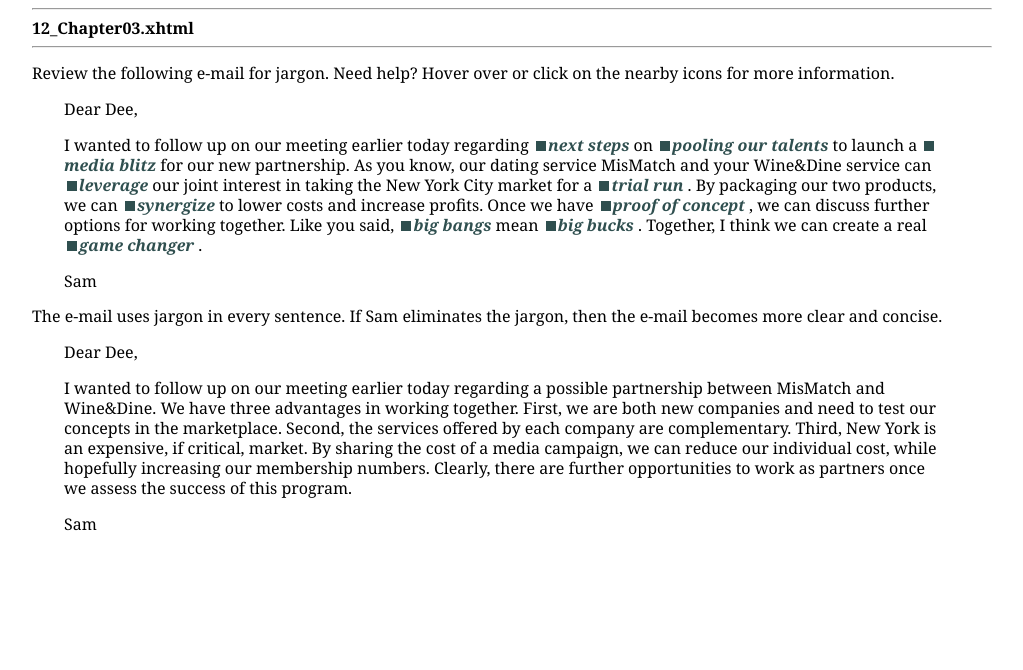
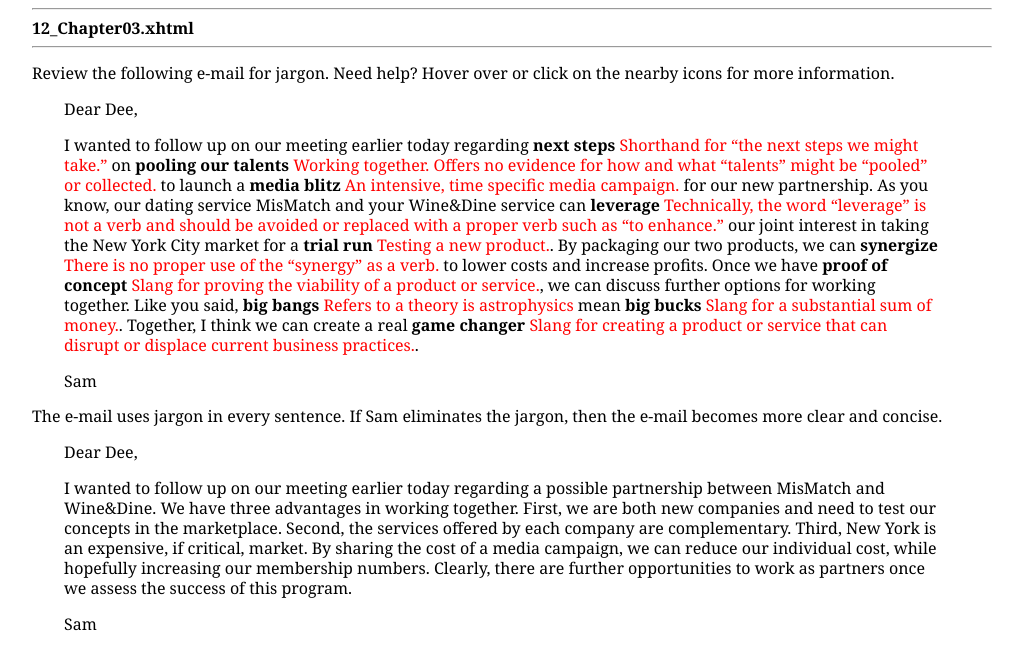
Before and after one commit to airgead73/bus123, a website: page public/index.html in a window 1280 px wide. Shown: the whole page, without its empty margins (128-1151 px from the left). Drawn offline with Linux system fonts and the light colour scheme.

Commit message:
change class to tt

```diff
--- a/epub/OEBPS/Styles/stylesheet.css
+++ b/epub/OEBPS/Styles/stylesheet.css
@@ -2374,55 +2374,11 @@
 
 **************************************/
 
-span.tooltip-bold {
-  font-style: italic;
+span.tt-bold {
   font-weight: bold;
-  color: darkslategray;
-  position: relative;
-}
-
-span[id^='tooltip-content'][aria-hidden='true'] {
-  display: none;
-}
-
-span[id^='tooltip-content'][aria-hidden='false'] {
-  display: block;
-  position: absolute;
-  left: -150px;
-  font-style: normal;
+}
+
+span[role="tooltip"] {
   font-weight: normal;
-  background-color: darkslategray;
-  color: white;
-  padding: 8px 12px;
-  width: 300px;
-  text-align: center;
-  border-radius: 8px;
-  z-index: 4600;
-}
-
-span[id^='tooltip-content'][aria-hidden='false']::after {
-  content: "";
-  position: absolute;
-  top: 100%;
-  left: 50%;
-  margin-left: -5px;
-  border-width: 5px;
-  border-style: solid;
-  border-color: darkslategray transparent transparent transparent;
-  z-index: 4600;
-}
-
-
-span[aria-describedby]::before {
-  content: '';
-  display: inline-block;
-  width: 10px;
-  height: 10px;
-  background-color:darkslategray;
-  margin-left: 3px;
-  margin-right: 2px;
-}
-
-span[aria-describedby]:hover {
-  cursor: pointer;
-}
+  color: red;
+}
--- a/public/css/tooltip.css
+++ b/public/css/tooltip.css
@@ -1,52 +1,8 @@
-span.tooltip-bold {
-  font-style: italic;
+span.tt-bold {
   font-weight: bold;
-  color: darkslategray;
-  position: relative;
 }
 
-span[id^='tooltip-content'][aria-hidden='true'] {
-  display: none;
+span[role="tooltip"] {
+  font-weight: normal;
+  color: red;
 }
-
-span[id^='tooltip-content'][aria-hidden='false'] {
-  display: block;
-  position: absolute;
-  left: -150px;
-  font-style: normal;
-  font-weight: normal;
-  background-color: darkslategray;
-  color: white;
-  padding: 8px 12px;
-  width: 300px;
-  text-align: center;
-  border-radius: 8px;
-  z-index: 4600;
-}
-
-span[id^='tooltip-content'][aria-hidden='false']::after {
-  content: "";
-  position: absolute;
-  top: 100%;
-  left: 50%;
-  margin-left: -5px;
-  border-width: 5px;
-  border-style: solid;
-  border-color: darkslategray transparent transparent transparent;
-  z-index: 4600;
-}
-
-
-span[aria-describedby]::before {
-  content: '';
-  display: inline-block;
-  width: 10px;
-  height: 10px;
-  background-color:darkslategray;
-  margin-left: 3px;
-  margin-right: 2px;
-}
-
-span[aria-describedby]:hover {
-  cursor: pointer;
-}
--- a/public/index.html
+++ b/public/index.html
@@ -22,51 +22,51 @@
       more information.</p>
     <p class="blockquote">Dear Dee,</p>
     <p class="blockquote">I wanted to follow up on our meeting earlier today regarding
-      <span id="tooltip3-1" class="tooltip-bold" title="Shorthand for &#8220;the next steps we might take.&#8221;">
-        <span class="tooltip-icon" data-tooltip="trigger">next steps</span>
+      <span id="tooltip3-1" class="tt-bold" title="Shorthand for &#8220;the next steps we might take.&#8221;">
+        <span class="tt-icon" data-tooltip="trigger">next steps</span>
       </span>
       on
-      <span id="tooltip3-2" class="tooltip-bold"
+      <span id="tooltip3-2" class="tt-bold"
         title="Working together. Offers no evidence for how and what &#8220;talents&#8221; might be &#8220;pooled&#8221; or collected.">
-        <span class="tooltip-icon" data-tooltip="trigger">pooling our talents</span>
+        <span class="tt-icon" data-tooltip="trigger">pooling our talents</span>
       </span>
       to launch a
-      <span id="tooltip3-3" class="tooltip-bold" title="An intensive, time specific media campaign.">
-        <span class="tooltip-icon" data-tooltip="trigger">media blitz</span>
+      <span id="tooltip3-3" class="tt-bold" title="An intensive, time specific media campaign.">
+        <span class="tt-icon" data-tooltip="trigger">media blitz</span>
       </span>
       for our new partnership. As you know, our dating service MisMatch and your Wine&amp;Dine
       service can
-      <span id="tooltip3-4" class="tooltip-bold"
+      <span id="tooltip3-4" class="tt-bold"
         title="Technically, the word &#8220;leverage&#8221; is not a verb and should be avoided or replaced with a proper verb such as &#8220;to enhance.&#8221;">
-        <span class="tooltip-icon" data-tooltip="trigger">leverage</span>
+        <span class="tt-icon" data-tooltip="trigger">leverage</span>
       </span>
       our joint interest in taking the New York City market for a
-      <span id="tooltip3-5" class="tooltip-bold" title="Testing a new product.">
-        <span class="tooltip-icon" data-tooltip="trigger">trial run</span>
+      <span id="tooltip3-5" class="tt-bold" title="Testing a new product.">
+        <span class="tt-icon" data-tooltip="trigger">trial run</span>
       </span>.
       By packaging our two
       products, we can
-      <span id="tooltip3-6" class="tooltip-bold" title="There is no proper use of the &#8220;synergy&#8221; as a verb.">
-        <span class="tooltip-icon" data-tooltip="trigger">synergize</span>
+      <span id="tooltip3-6" class="tt-bold" title="There is no proper use of the &#8220;synergy&#8221; as a verb.">
+        <span class="tt-icon" data-tooltip="trigger">synergize</span>
       </span>
       to lower costs and increase profits. Once we have
-      <span id="tooltip3-7" class="tooltip-bold" title="Slang for proving the viability of a product or service.">
-        <span class="tooltip-icon" data-tooltip="trigger">proof of concept</span>
+      <span id="tooltip3-7" class="tt-bold" title="Slang for proving the viability of a product or service.">
+        <span class="tt-icon" data-tooltip="trigger">proof of concept</span>
       </span>,
       we can discuss
       further options for working together. Like you said,
-      <span id="tooltip3-8" class="tooltip-bold" title="Refers to a theory is astrophysics">
-        <span class="tooltip-icon" data-tooltip="trigger">big bangs</span>
+      <span id="tooltip3-8" class="tt-bold" title="Refers to a theory is astrophysics">
+        <span class="tt-icon" data-tooltip="trigger">big bangs</span>
       </span>
       mean
-      <span id="tooltip3-9" class="tooltip-bold" title="Slang for a substantial sum of money.">
-        <span class="tooltip-icon" data-tooltip="trigger">big bucks</span>
+      <span id="tooltip3-9" class="tt-bold" title="Slang for a substantial sum of money.">
+        <span class="tt-icon" data-tooltip="trigger">big bucks</span>
       </span>.
       Together, I think we can create a
       real
-      <span id="tooltip3-10" class="tooltip-bold"
+      <span id="tooltip3-10" class="tt-bold"
         title="Slang for creating a product or service that can disrupt or displace current business practices.">
-        <span class="tooltip-icon" data-tooltip="trigger">game changer</span>
+        <span class="tt-icon" data-tooltip="trigger">game changer</span>
       </span>.
     </p>
     <p class="blockquote">Sam</p>
```
Also changed, not shown: 1 other file.
